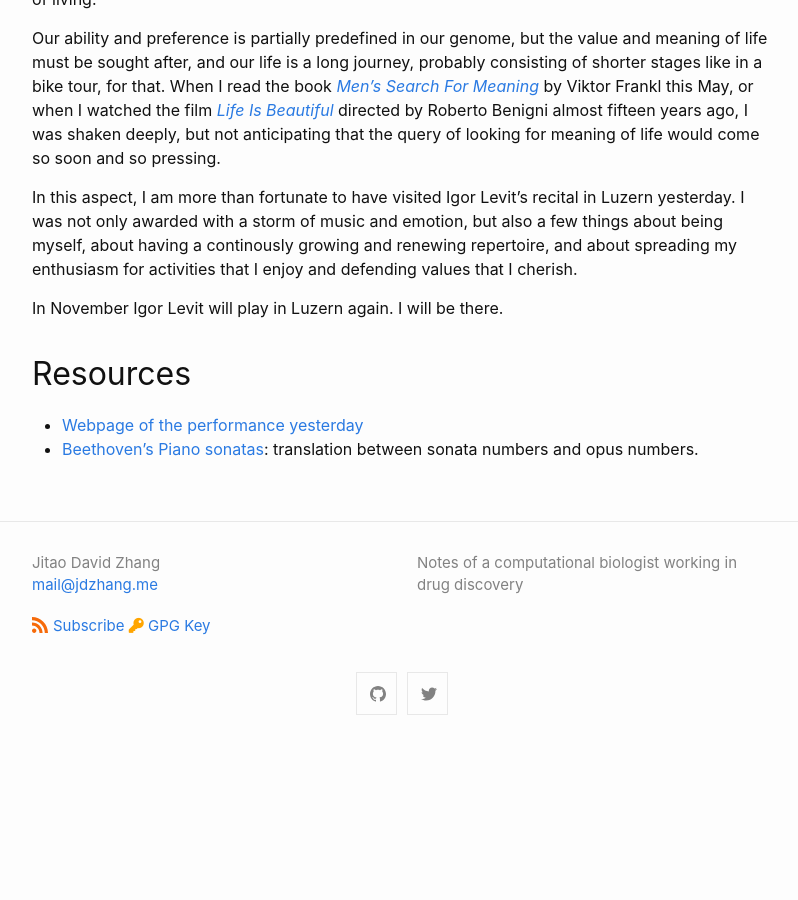
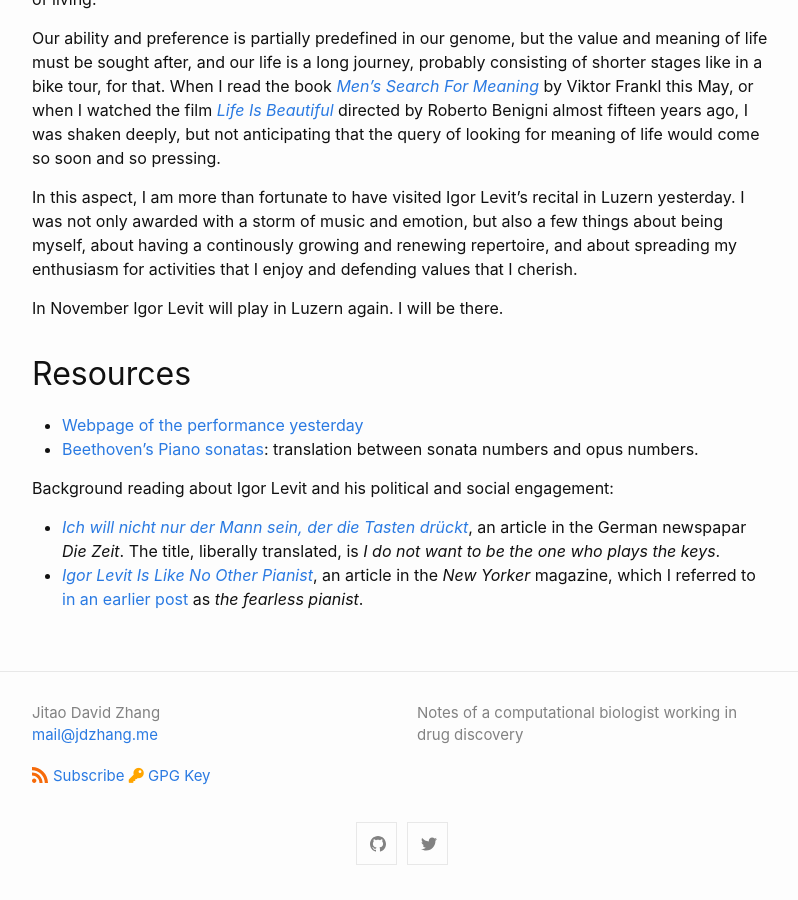
Before and after one commit to Accio/accio.github.io, a Jekyll site: the page built from _posts/2020-08-24-Igor-Levit-KKL-20200823.md, in a window 1280 px wide and 900 px high, scrolled down 2215 px. Shown: the whole window, without its empty margins (238-1036 px from the left). Built offline with Jekyll 4.4.1, drawn with Linux system fonts in a browser that asks for light colours; comment, search, counter and statistics services are not loaded; before the commit the page ends 2965 px from its top, so only the background shows below that.

Commit message:
add background reading

```diff
--- a/_posts/2020-08-24-Igor-Levit-KKL-20200823.md
+++ b/_posts/2020-08-24-Igor-Levit-KKL-20200823.md
@@ -125,3 +125,15 @@
 * [Webpage of the performance yesterday](https://www.lucernefestival.ch/en/program/igor-levit/1516)
 * [Beethoven's Piano sonatas](https://en.wikipedia.org/wiki/Piano_sonatas_(Beethoven)):
   translation between sonata numbers and opus numbers.
+
+Background reading about Igor Levit and his political and social engagement:
+
+* [*Ich will nicht nur der Mann sein, der die Tasten
+  drückt*](https://www.zeit.de/2019/39/igor-levit-pianist-ludwig-van-beethoven-politik/komplettansicht),
+  an article in the German newspapar *Die Zeit*. The title, liberally translated,
+  is *I do not want to be the one who plays the keys*.
+* [*Igor Levit Is Like No Other
+  Pianist*](https://www.newyorker.com/magazine/2020/05/18/igor-levit-is-like-no-other-pianist),
+  an article in the *New Yorker* magazine, which I referred to [in an earlier
+  post]({% post_url 2020-06-05-dw8-2020KW23 %}) as *the
+  fearless pianist*.
```
